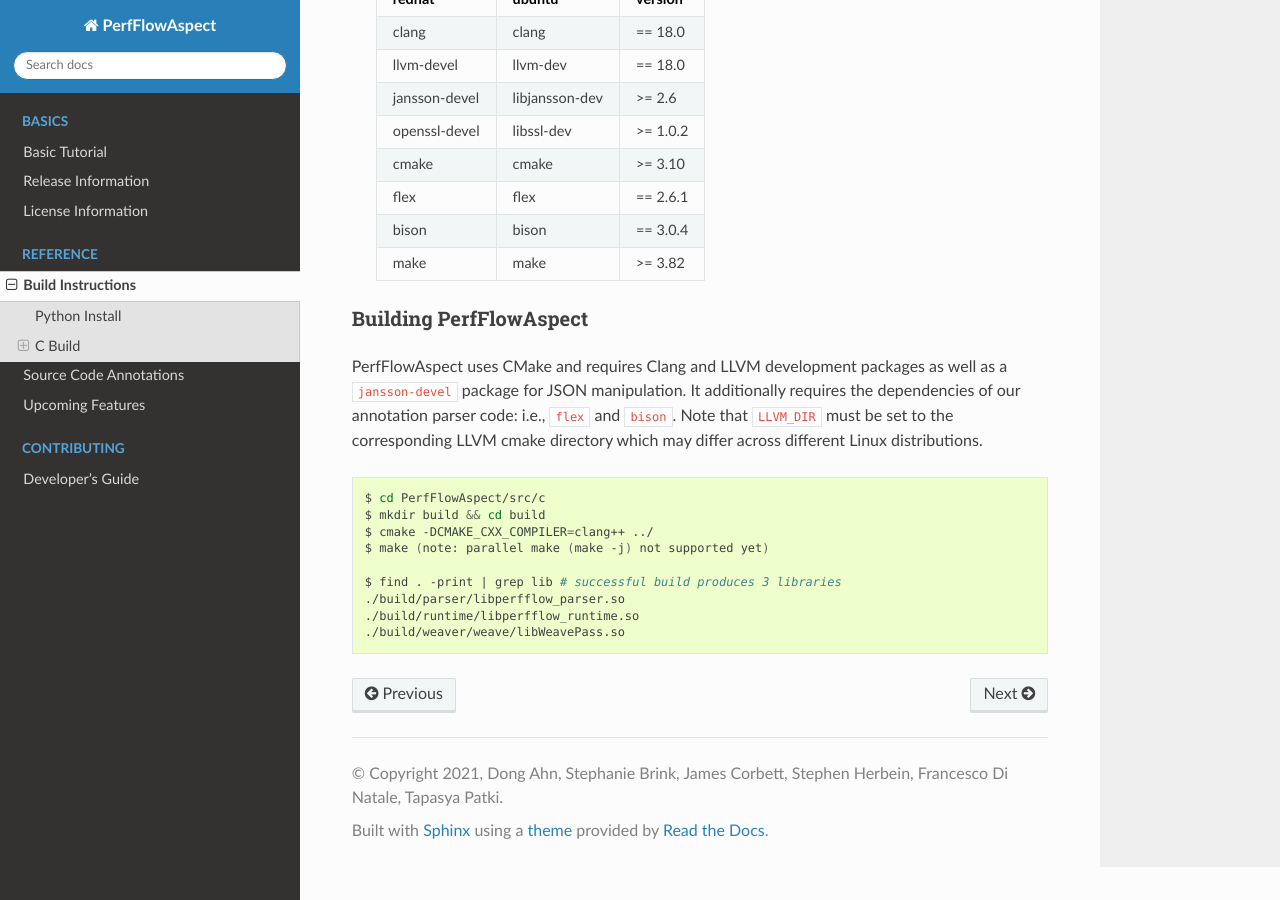
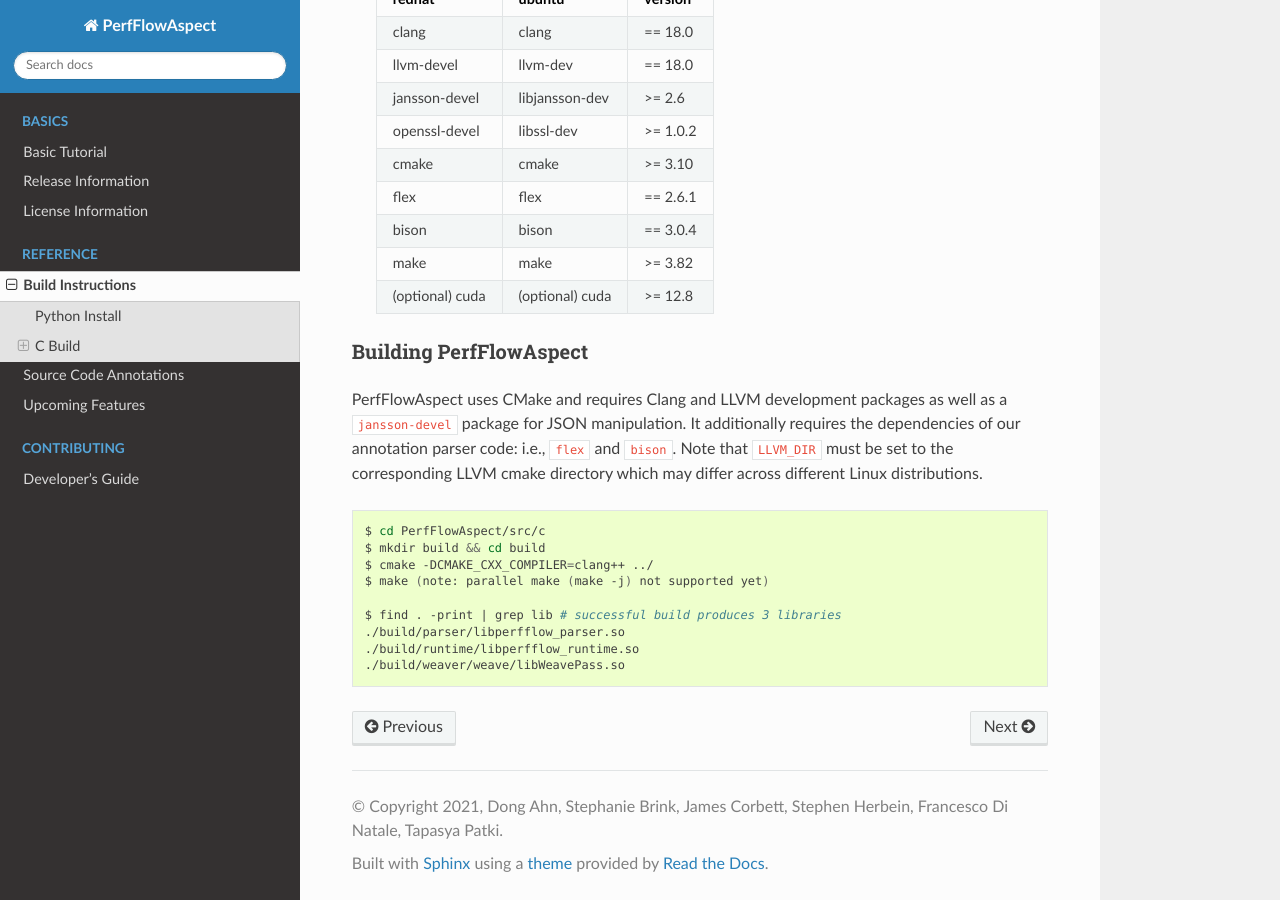
Before and after one commit to flux-framework/PerfFlowAspect, a Sphinx documentation site: the page built from docs/BuildingPerfFlowAspect.rst, in a window 1280 px wide and 900 px high, scrolled down 1018 px. Built offline with Sphinx 7.4.7 and the Read the Docs theme 3.1.0, drawn with Linux system fonts in a browser that asks for light colours.

Commit message:
update READMEs, docs

```diff
--- a/docs/BuildingPerfFlowAspect.rst
+++ b/docs/BuildingPerfFlowAspect.rst
@@ -74,6 +74,8 @@ Build Dependencies and Versions
    +----------------+----------------+-----------+
    | make           | make           | >= 3.82   |
    +----------------+----------------+-----------+
+   | (optional) cuda| (optional) cuda| >= 12.8   |
+   +----------------+----------------+-----------+
 
 Building PerfFlowAspect
 =======================
```
Also changed, not shown: src/c/README.md.
